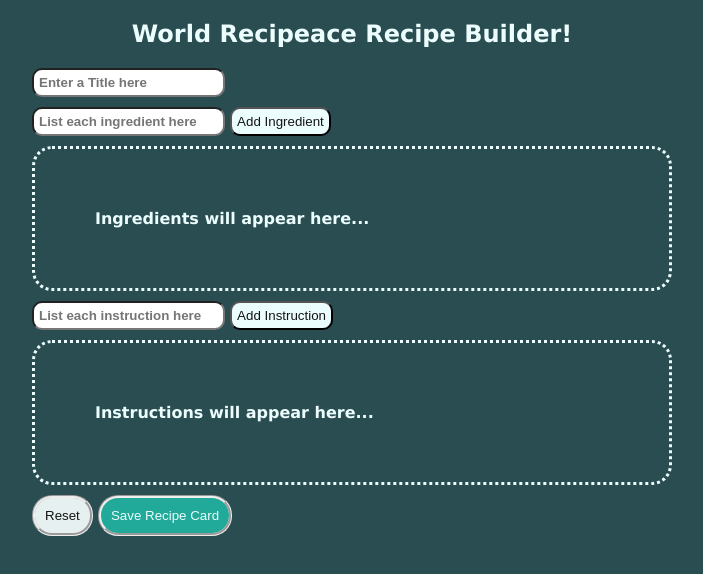
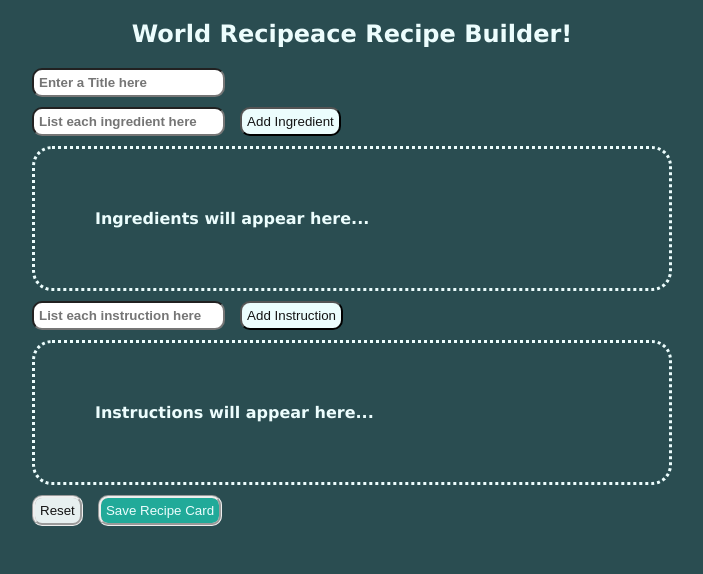
Before and after one commit to TannertheHowell/accessibility-focused-recipe-card-generator, a plain HTML site: page index.html in a window 1280 px wide. Shown: the whole page, without its empty margins (288-991 px from the left). Drawn offline with Linux system fonts and the light colour scheme.

Commit message:
Fixed some small style things. Working on tabbing issue for the dynamically added divs

```diff
--- a/index.html
+++ b/index.html
@@ -25,12 +25,12 @@
             <!--Ingredient input here-->
             <div class="textEntryField">
                 <input id="ingredientInput" type="text" placeholder="List each ingredient here"/>
-                <button class="add-button" id="addIngredientButton">Add Ingredient</button>
+                <button class="add-button" id="addIngredientButton" aria-label="Add Ingredient">Add Ingredient</button>
                 <br>
             </div>
 
             <!--List of Ingredients Container-->
-            <div class="listContainer" id="ingredientList">
+            <div class="listContainer" id="ingredientList" aria-live="polite" aria-label="List of instructions">
                     <strong>Ingredients will appear here... </strong>
             </div>
     </div>
@@ -39,19 +39,19 @@
             <!--Instruction input here-->
             <div class="textEntryField">
                 <input id="instructionInput" type="text" placeholder="List each instruction here"/>
-                <button class="add-button" id="addInstructionButton">Add Instruction</button>
+                <button class="add-button" id="addInstructionButton" aria-label="Add Instruction">Add Instruction</button>
                 <br>
             </div>
 
             <!--List of Instructions Container-->
-            <div class="listContainer" id="instructionList">
+            <div class="listContainer" id="instructionList" aria-live="polite" aria-label="List of instructions">
                   <strong>Instructions will appear here...</strong>
             </div>
     </div>
             <!--Reset and Save buttons-->
             <div class="button-container">
-                <button id="reset-button">Reset</button>
-                <button id="save-button">Save Recipe Card</button>
+                <button id="reset-button" aria-label="Reset">Reset</button>
+                <button id="save-button" aria-label="Save Recipe">Save Recipe Card</button>
             </div>
 
 
--- a/style.css
+++ b/style.css
@@ -35,23 +35,24 @@ body {
 }
 
 #reset-button {
-    padding: 10px;
+    padding: 5px;
     background: rgb(231, 240, 240);
     color:rgb(20,20,20);
     border: none;
     cursor: pointer;
-    border-radius: 20px;
+    border-radius: 10px;
     border-style: groove;
 }
 
 #save-button {
-    padding: 10px;
+    padding: 5px;
     background: rgb(33,170,153);
     color:rgb(236,253,253);
     border: none;
     cursor: pointer;
-    border-radius: 20px;
+    border-radius: 10px;
     border-style: groove;
+    margin-left: 10px;
 }
 
 .add-button{
@@ -60,7 +61,7 @@ body {
     color:rgb(20,20,20);
     cursor: pointer;
     border-radius: 10px;
-
+    margin-left: 10px;
 }
 
 div input {
@@ -87,3 +88,8 @@ div input {
     margin: 10px;
     padding: 10px;
 }
+
+button:hover, button:focus {
+    transform: scale(1.2);
+    transition: transform 0.3s ease;
+  }
```
